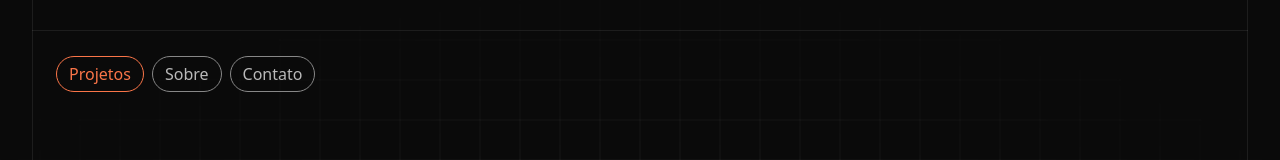
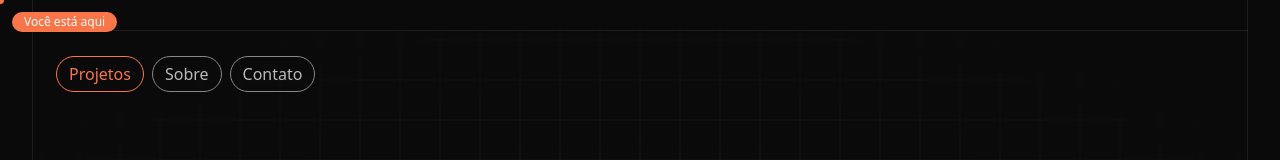
Before and after one commit to Kayanlopes/Kayan-sitee, a Next.js app: page / in a window 1280 px wide. Shown: the top 160 px of the page. Built offline with nearby package versions, Linux system fonts and the light colour scheme; a web font is replaced by a local one.

Commit message:
Add FollowingPointer custom cursor component
Co-Authored-By: Claude Sonnet 4.6 <noreply@anthropic.com>

```diff
--- /dev/null
+++ b/app/components/FollowingPointer.tsx
@@ -0,0 +1,51 @@
+"use client";
+import { useEffect, useState } from "react";
+import { motion, useMotionValue, useSpring } from "framer-motion";
+
+export default function FollowingPointer() {
+  const [visible, setVisible] = useState(false);
+
+  const mouseX = useMotionValue(0);
+  const mouseY = useMotionValue(0);
+  const springX = useSpring(mouseX, { stiffness: 300, damping: 30 });
+  const springY = useSpring(mouseY, { stiffness: 300, damping: 30 });
+
+  useEffect(() => {
+    const onMove = (e: MouseEvent) => {
+      mouseX.set(e.clientX);
+      mouseY.set(e.clientY);
+      setVisible(true);
+    };
+    const onLeave = () => setVisible(false);
+    const onEnter = () => setVisible(true);
+
+    window.addEventListener("mousemove", onMove);
+    document.documentElement.addEventListener("mouseleave", onLeave);
+    document.documentElement.addEventListener("mouseenter", onEnter);
+
+    return () => {
+      window.removeEventListener("mousemove", onMove);
+      document.documentElement.removeEventListener("mouseleave", onLeave);
+      document.documentElement.removeEventListener("mouseenter", onEnter);
+    };
+  }, [mouseX, mouseY]);
+
+  return (
+    <motion.div
+      className="fixed top-0 left-0 z-50 pointer-events-none"
+      style={{ x: springX, y: springY }}
+      animate={{ opacity: visible ? 1 : 0, scale: visible ? 1 : 0.7 }}
+      transition={{ type: "spring", stiffness: 400, damping: 25 }}
+    >
+      {/* Dot centered at cursor */}
+      <div
+        className="absolute rounded-full bg-[#fa7548]"
+        style={{ width: 8, height: 8, top: -4, left: -4 }}
+      />
+      {/* Badge offset below-right */}
+      <div className="absolute top-3 left-3 bg-[#fa7548] text-white font-overused text-[12px] leading-none rounded-full px-3 py-1 whitespace-nowrap">
+        Você está aqui
+      </div>
+    </motion.div>
+  );
+}
--- a/app/page.tsx
+++ b/app/page.tsx
@@ -3,10 +3,12 @@ import SplashScreen from "./components/SplashScreen";
 import InteractiveGridPattern from "./components/InteractiveGridPattern";
 import HoverBorderGradient from "./components/HoverBorderGradient";
 import NoiseBackground from "./components/NoiseBackground";
+import FollowingPointer from "./components/FollowingPointer";
 
 export default function Home() {
   return (
     <>
+      <FollowingPointer />
       <SplashScreen />
       {/* FIRST SECTION */}
       <section className="relative min-h-[695px] w-full overflow-visible px-14 pt-14 pb-14 flex flex-col">
```
